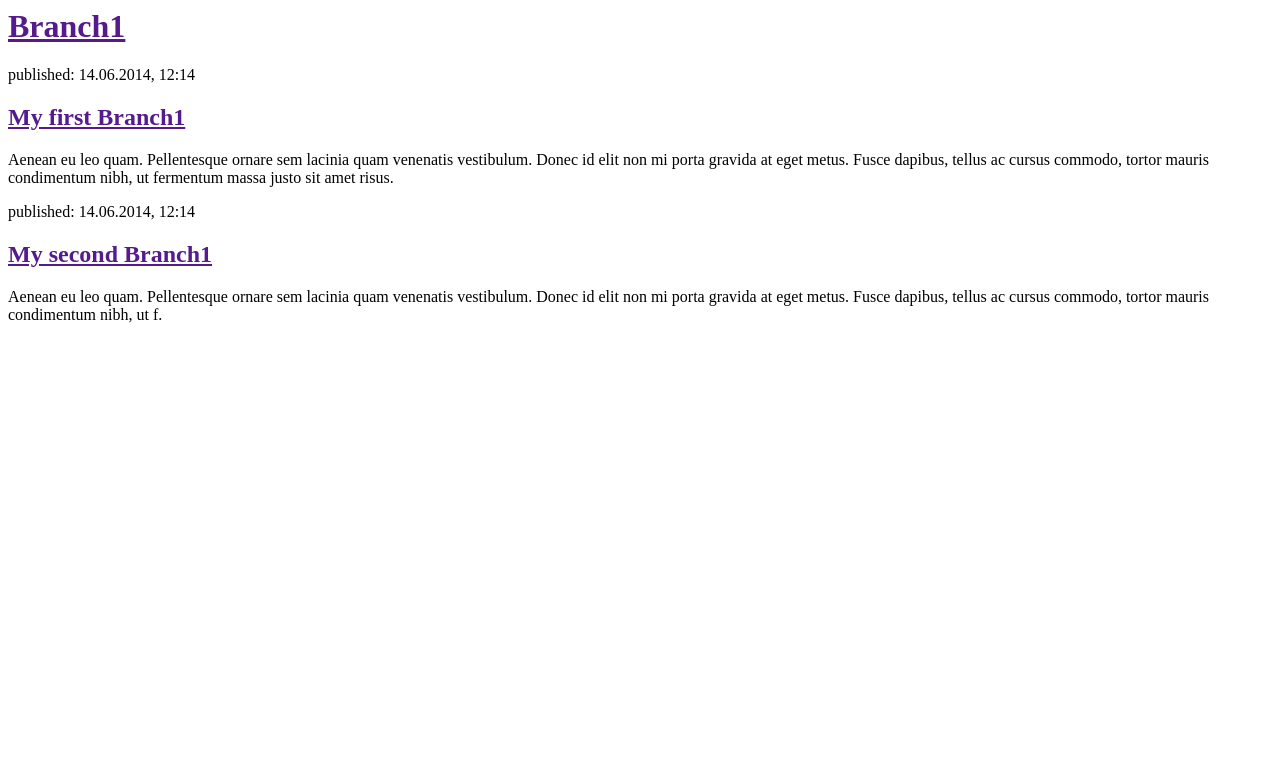
After one commit to eventia/my-first-blog1, a Django app: page /branch1/ in a window 1280 px wide. The commit adds this page. Shown: the top 783 px of the page. Run offline with Django 3.2, Linux system fonts and the light colour scheme.

```diff
--- /dev/null
+++ b/blog/templates/blog/branch1.html
@@ -0,0 +1,22 @@
+<html>
+    <head>
+        <title>My Blog Branch1</title>
+    </head>
+    <body>
+        <div>
+            <h1><a href="">Branch1</a></h1>
+        </div>
+
+        <div>
+            <p>published: 14.06.2014, 12:14</p>
+            <h2><a href="">My first Branch1</a></h2>
+            <p>Aenean eu leo quam. Pellentesque ornare sem lacinia quam venenatis vestibulum. Donec id elit non mi porta gravida at eget metus. Fusce dapibus, tellus ac cursus commodo, tortor mauris condimentum nibh, ut fermentum massa justo sit amet risus.</p>
+        </div>
+
+        <div>
+            <p>published: 14.06.2014, 12:14</p>
+            <h2><a href="">My second Branch1</a></h2>
+            <p>Aenean eu leo quam. Pellentesque ornare sem lacinia quam venenatis vestibulum. Donec id elit non mi porta gravida at eget metus. Fusce dapibus, tellus ac cursus commodo, tortor mauris condimentum nibh, ut f.</p>
+        </div>
+    </body>
+</html>
--- a/blog/urls.py
+++ b/blog/urls.py
@@ -3,5 +3,6 @@ from . import views
 
 urlpatterns = [
     url(r'^$', views.post_list, name='post_list'),
+    url(r'^branch1/$', views.branch1, name='branch1')
 
 ]
--- a/blog/views.py
+++ b/blog/views.py
@@ -1,4 +1,10 @@
 from django.shortcuts import render
+from django.utils import timezone
+from .models import Post
 
 def post_list(request):
-    return render(request, 'blog/post_list.html', {})
+    posts = Post.objects.filter(published_date__lte=timezone.now()).order_by("published_date")
+    return render(request, 'blog/post_list.html', {'posts':posts})
+
+def branch1(request):
+    return render(request, 'blog/branch1.html', {})
```
Also changed, not shown: blog/templates/blog/post_list.html (+11 -12 lines).
